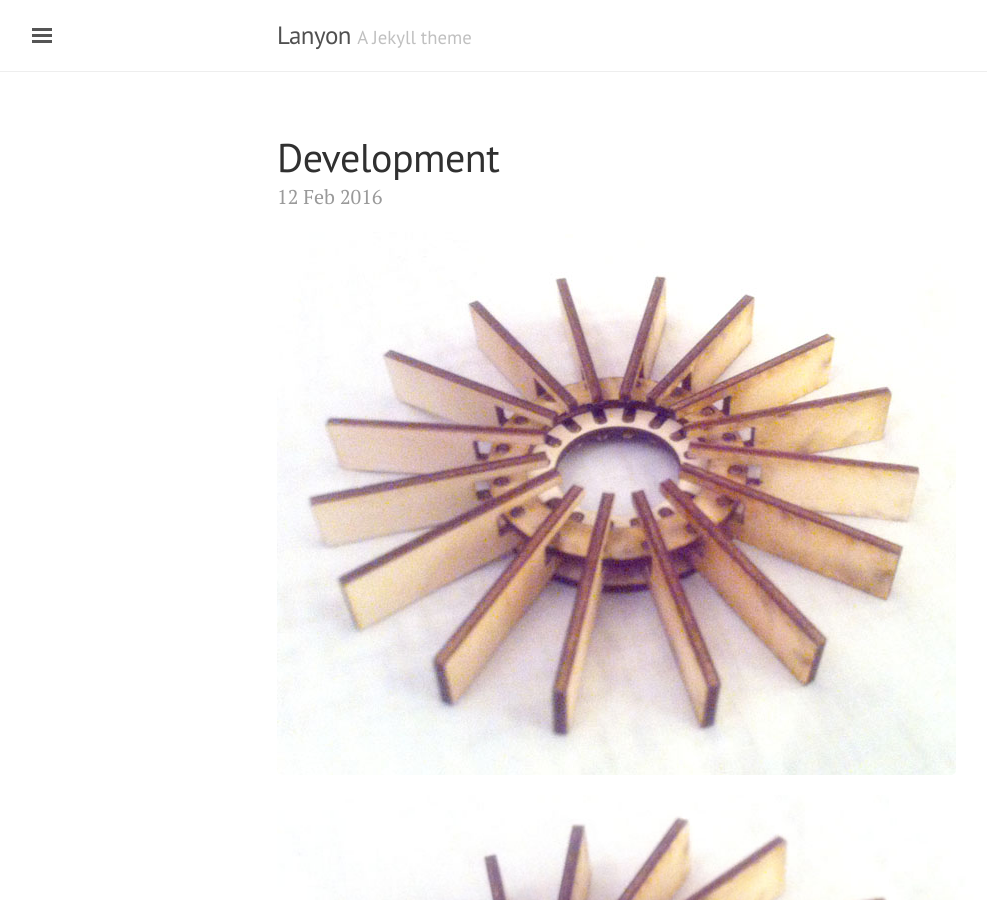
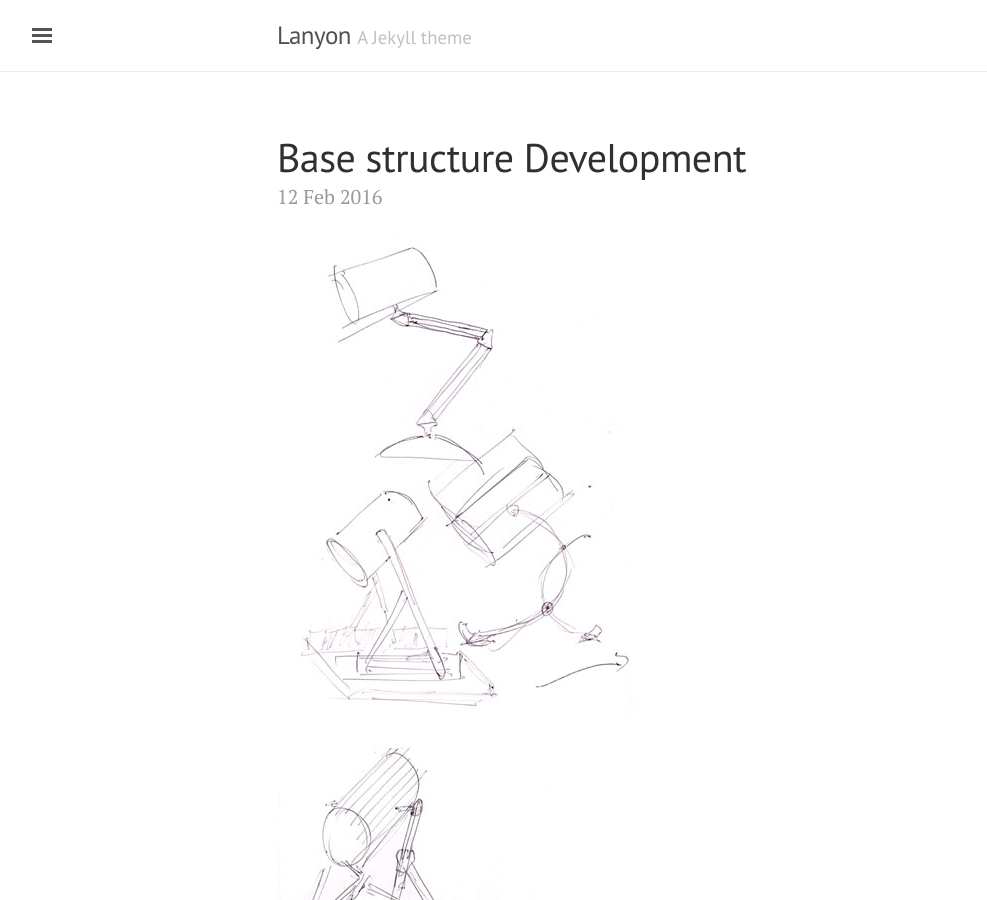
Before and after one commit to FabLabWgtn/Wavy, a Jekyll site: the page built from _posts/2016-02-12-Open-Design-development 2.md, in a window 1280 px wide and 900 px high. Shown: the whole window, without its empty margins (3-990 px from the left). Built offline with Jekyll 4.4.1, drawn with Linux system fonts in a browser that asks for light colours; some of the changed text lies outside the part shown.

Commit message:
changes made to posts

```diff
--- a/_posts/2016-02-12-Open-Design-development 2.md
+++ b/_posts/2016-02-12-Open-Design-development 2.md
@@ -1,16 +1,16 @@
 ---
 layout: post
-title: Development
+title: Base structure Development
 ---
 
-![Image]({{site.baseurl}}/working/concepts/f1.JPG)
+![Image]({{site.baseurl}}/working/development/d3.jpg)
+![Image]({{site.baseurl}}/working/development/d4.jpg)
 
-![Image]({{site.baseurl}}/working/concepts/f2.JPG)
+![Image]({{site.baseurl}}/working/development/d7.jpg)
+![Image]({{site.baseurl}}/working/development/d8.jpg)
 
-![Image]({{site.baseurl}}/working/concepts/f3.JPG)
+![Image]({{site.baseurl}}/working/development/d10.jpg)
+![Image]({{site.baseurl}}/working/development/d12.jpg)
+![Image]({{site.baseurl}}/working/development/d13.jpg)
 
-![Image]({{site.baseurl}}/working/concepts/f4.JPG)
-
-![Image]({{site.baseurl}}/working/concepts/f5.JPG)
-
-![Image]({{site.baseurl}}/working/concepts/f6.JPG)
+![Image]({{site.baseurl}}/working/development/d15.jpg)
```
Also changed, not shown: _posts/2016-02-12-Concept point.md (added, +8 -0 lines), _posts/2016-02-13-Open-Design-development 3.md (+6 -14 lines).
